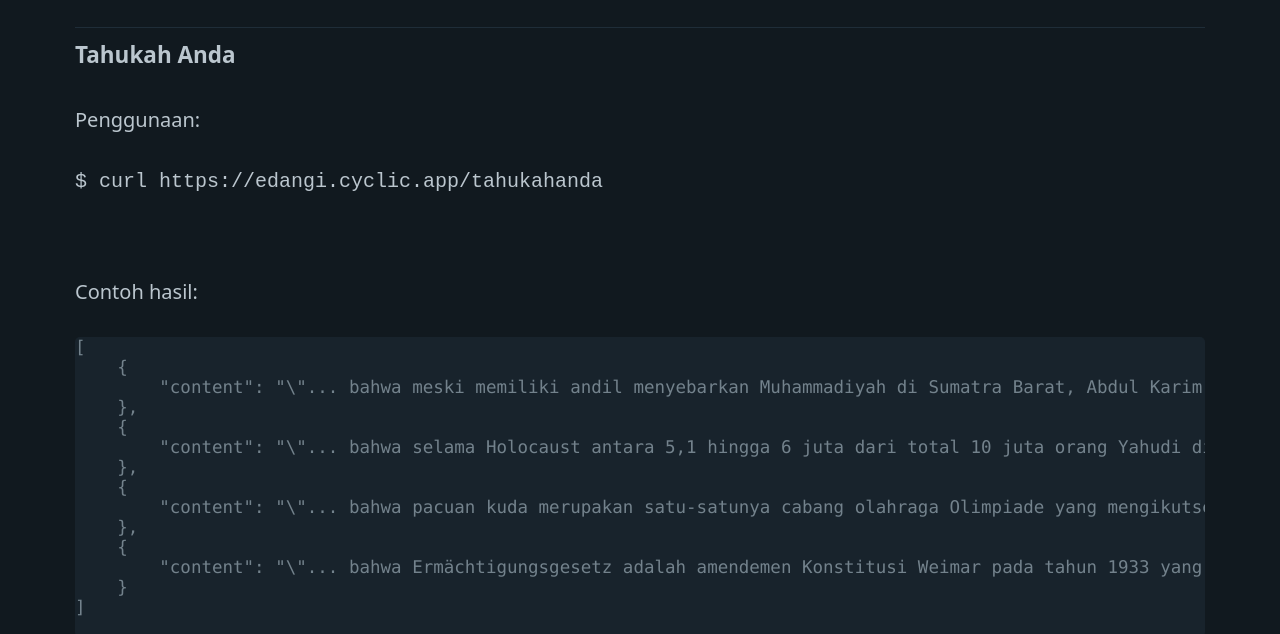
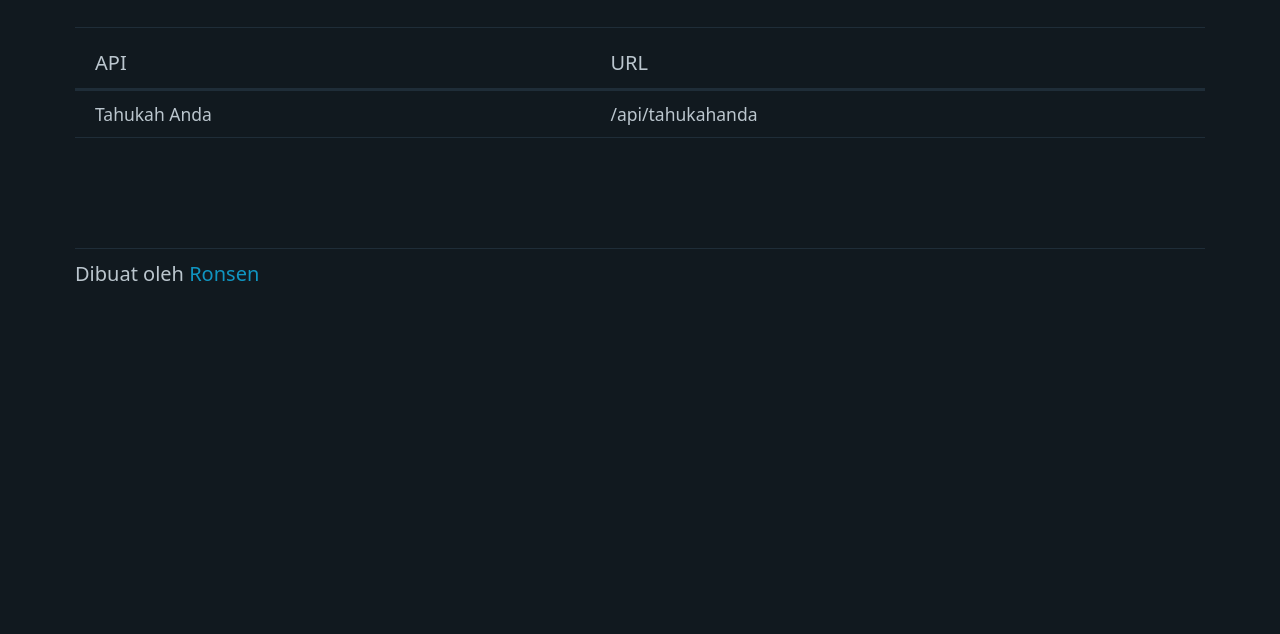
Before and after one commit to ronsen/edangi, a website: page index.html in a window 1280 px wide. Shown: the part 166-800 px from the top of the page. Drawn offline with nearby package versions, Linux system fonts and the light colour scheme.

Commit message:
refactor

```diff
--- a/index.html
+++ b/index.html
@@ -18,35 +18,22 @@
         <hr>
 
         <section>
-            <h5>Tahukah Anda</h5>
-
-
-            <section>
-                <p>Penggunaan:</p>
-
-                <tt>$ curl https://edangi.cyclic.app/tahukahanda</tt>
-            </section>
-
-            <section>
-                <p>Contoh hasil:</p>
-
-                <pre>
-[
-    {
-        "content": "\"... bahwa meski memiliki andil menyebarkan Muhammadiyah di Sumatra Barat, Abdul Karim Amrullah (foto) tidak pernah menyatakan dirinya sebagai anggota atau pengurus? Ia malah menulis buku Cermin Terus berisi kecamannya terhadap beberapa praktik organisasi tersebut."
-    },
-    {
-        "content": "\"... bahwa selama Holocaust antara 5,1 hingga 6 juta dari total 10 juta orang Yahudi di Eropa dibunuh? Di samping itu, 6 juta orang lainnya 'yang tidak dikehendaki' juga ikut dibunuh, termasuk lebih dari separuh intelektual Polandia?\""
-    },
-    {
-        "content": "\"... bahwa pacuan kuda merupakan satu-satunya cabang olahraga Olimpiade yang mengikutsertakan binatang?\""
-    },
-    {
-        "content": "\"... bahwa Ermächtigungsgesetz adalah amendemen Konstitusi Weimar pada tahun 1933 yang memberikan wewenang kepada Kanselir Adolf Hitler untuk memberlakukan undang-undang tanpa persetujuan dari Reichstag?\""
-    }
-]
-                </pre>
-            </section>
+            <figure>
+                <table>
+                    <thead>
+                        <tr>
+                            <th>API</th>
+                            <th>URL</th>
+                        </tr>
+                    </thead>
+                    <tbody>
+                        <tr>
+                            <td>Tahukah Anda</td>
+                            <td>/api/tahukahanda</td>
+                        </tr>
+                    </tbody>
+                </table>
+            </figure>
         </section>
 
         <hr>
```
Also changed, not shown: index.js (+3 -17 lines), lib/tahukahanda.js (added, +20 -0 lines), README.md.
